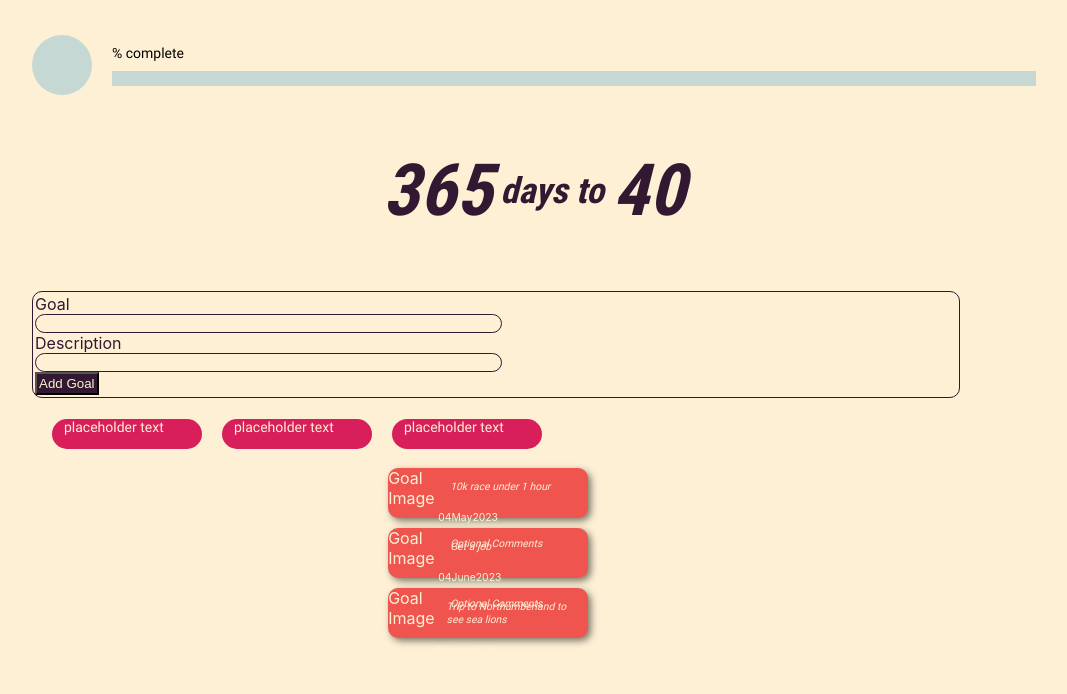
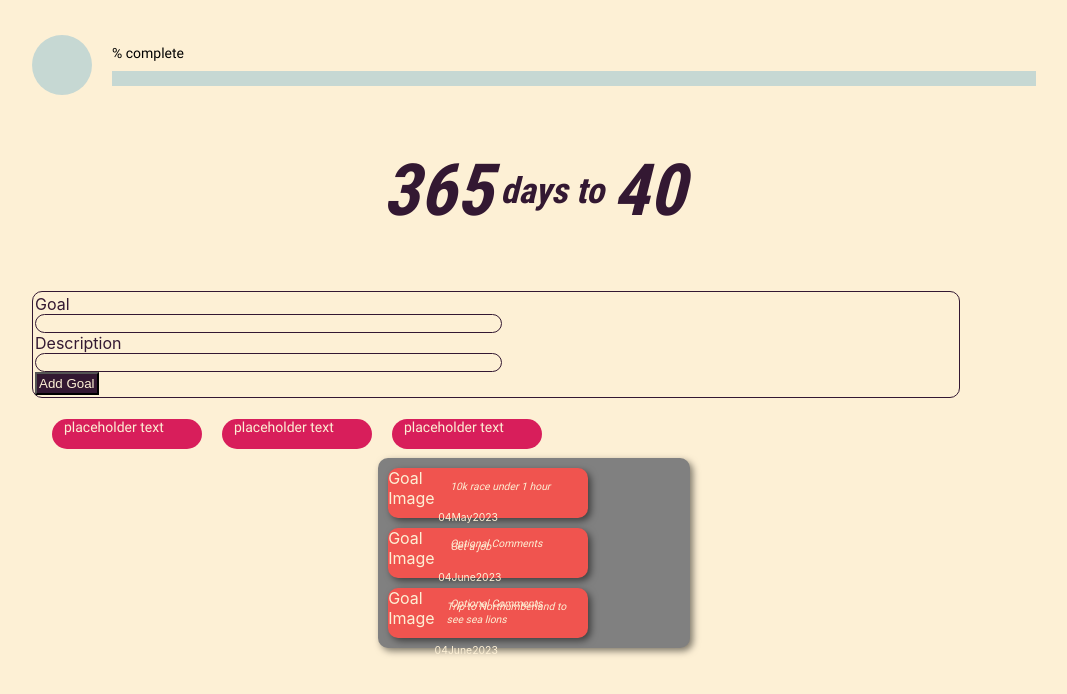
Before and after one commit to NicolaHearn/40x40Challenge, a React (Create React App) app: page / in a window 1280 px wide. Shown: the top 694 px of the page, without its empty margins (106-1173 px from the left). Built offline with nearby package versions, Linux system fonts and the light colour scheme.

Commit message:
add Card component and props.children

```diff
--- a/src/components/Goals/GoalItem.css
+++ b/src/components/Goals/GoalItem.css
@@ -3,8 +3,6 @@
     min-width: 200px;
     max-width: 20%;
     aspect-ratio: 4/1;
-    border-radius: 10px;
-    box-shadow: 3px 3px 7px rgba(0, 0, 0, 0.5);
     margin: 10px;
     text-align: left;
     flex-grow: 1;
--- a/src/components/Goals/GoalItem.js
+++ b/src/components/Goals/GoalItem.js
@@ -1,4 +1,5 @@
 import './GoalItem.css';
+import Card from '../UI/Card';
 
 function GoalItem(props) {
     const month = props.deadline.toLocaleString('en-US', { month: 'long' });
@@ -6,7 +7,7 @@ function GoalItem(props) {
     const year = props.deadline.getFullYear();
 
     return (
-        <div className="goal-item">
+        <Card className="goal-item">
             <div className="goal-item__image">Goal Image</div>
             <div>
                 <p>{props.title}</p>
@@ -17,7 +18,7 @@ function GoalItem(props) {
                 </div>
                 <p>Optional Comments</p>
             </div>
-        </div>
+        </Card>
     );
 };
 
--- a/src/components/Goals/GoalList.css
+++ b/src/components/Goals/GoalList.css
@@ -1,3 +1,3 @@
-.goals-list {
-    border: 1px solid;
+.goal-list {
+    background-color: grey;
 }
--- a/src/components/Goals/GoalList.js
+++ b/src/components/Goals/GoalList.js
@@ -1,15 +1,16 @@
 import React from 'react';
 import './GoalList.css';
 import GoalItem from './GoalItem';
+import Card from '../UI/Card';
 
 function GoalList(props) {
 
     return (
-        <div>
+        <Card className="goal-list">
             <GoalItem title={props.goals[0].title} deadline={props.goals[0].deadline}/>
             <GoalItem title={props.goals[1].title} deadline={props.goals[1].deadline}/>
             <GoalItem title={props.goals[2].title} deadline={props.goals[2].deadline}/>
-        </div>
+        </Card>
     )
 };
 
--- /dev/null
+++ b/src/components/UI/Card.css
@@ -0,0 +1,4 @@
+.card {
+    border-radius: 10px;
+    box-shadow: 3px 3px 7px rgba(0, 0, 0, 0.5);
+}
--- /dev/null
+++ b/src/components/UI/Card.js
@@ -0,0 +1,10 @@
+import './Card.css';
+
+function Card(props) {
+    const classes = 'card ' + props.className;
+    return <div className={classes}>
+        {props.children}
+        </div>
+};
+
+export default Card;
```
